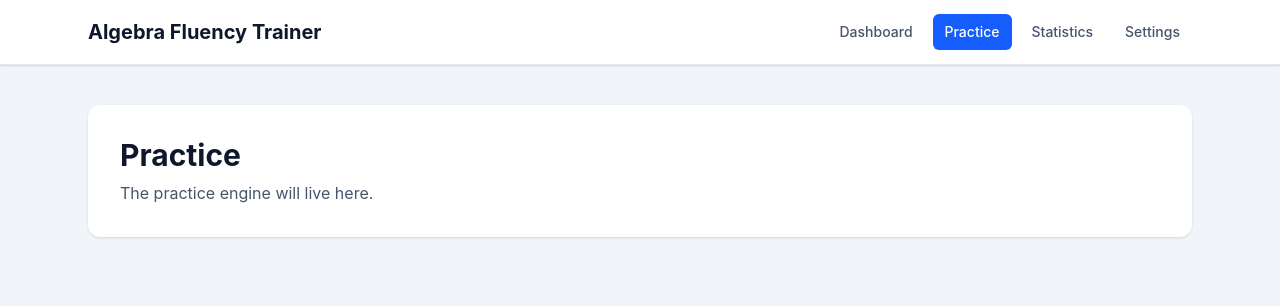
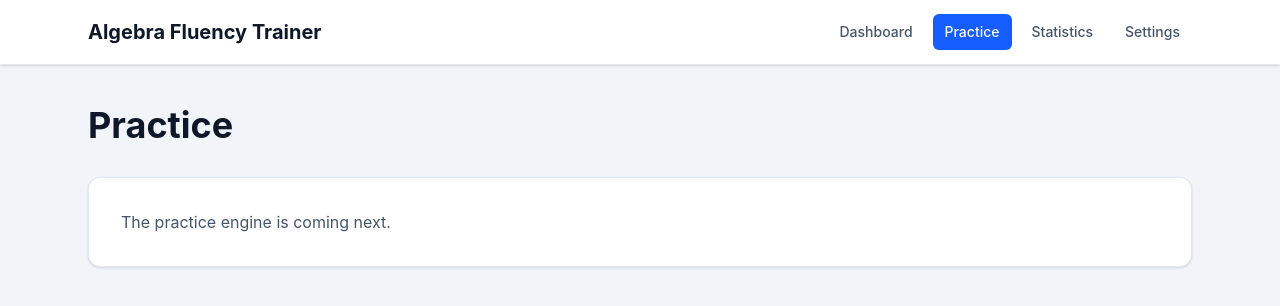
Before and after one commit to scadergit/algebra-fluency-trainer, a React (Vite) app: page /practice in a window 1280 px wide. Shown: the top 306 px of the page. Built offline with nearby package versions, Linux system fonts and the light colour scheme.

Commit message:
Build shared UI component library

```diff
--- a/src/features/dashboard/DashboardPage.tsx
+++ b/src/features/dashboard/DashboardPage.tsx
@@ -1,9 +1,12 @@
+import { Card } from "../../shared/components/Card";
+import { Page } from "../../shared/components/Page";
+
 export default function DashboardPage() {
   return (
-    <section className="rounded-xl bg-white p-8 shadow">
-      <h2 className="text-3xl font-bold">
-        Dashboard
-      </h2>
-    </section>
+    <Page title="Dashboard">
+      <Card>
+        <p>Dashboard will appear here.</p>
+      </Card>
+    </Page>
   );
 }
--- a/src/features/practice/PracticePage.tsx
+++ b/src/features/practice/PracticePage.tsx
@@ -1,13 +1,14 @@
+import { Card } from "../../shared/components/Card";
+import { Page } from "../../shared/components/Page";
+
 export default function PracticePage() {
   return (
-    <section className="rounded-xl bg-white p-8 shadow">
-      <h2 className="mb-2 text-3xl font-bold">
-        Practice
-      </h2>
-
-      <p className="text-slate-600">
-        The practice engine will live here.
-      </p>
-    </section>
+    <Page title="Practice">
+      <Card>
+        <p className="text-slate-600">
+          The practice engine is coming next.
+        </p>
+      </Card>
+    </Page>
   );
 }
--- a/src/features/settings/SettingsPage.tsx
+++ b/src/features/settings/SettingsPage.tsx
@@ -1,9 +1,12 @@
+import { Card } from "../../shared/components/Card";
+import { Page } from "../../shared/components/Page";
+
 export default function SettingsPage() {
   return (
-    <section className="rounded-xl bg-white p-8 shadow">
-      <h2 className="text-3xl font-bold">
-        Settings
-      </h2>
-    </section>
+    <Page title="Settings">
+      <Card>
+        <p>Settings will appear here.</p>
+      </Card>
+    </Page>
   );
 }
--- a/src/features/statistics/StatisticsPage.tsx
+++ b/src/features/statistics/StatisticsPage.tsx
@@ -1,9 +1,12 @@
+import { Card } from "../../shared/components/Card";
+import { Page } from "../../shared/components/Page";
+
 export default function StatisticsPage() {
   return (
-    <section className="rounded-xl bg-white p-8 shadow">
-      <h2 className="text-3xl font-bold">
-        Statistics
-      </h2>
-    </section>
+    <Page title="Statistics">
+      <Card>
+        <p>Statistics will appear here.</p>
+      </Card>
+    </Page>
   );
 }
--- /dev/null
+++ b/src/shared/components/Button.tsx
@@ -0,0 +1,31 @@
+import clsx from "clsx";
+import type { ButtonHTMLAttributes } from "react";
+
+type ButtonVariant = "primary" | "secondary";
+
+interface ButtonProps
+  extends ButtonHTMLAttributes<HTMLButtonElement> {
+  variant?: ButtonVariant;
+}
+
+export function Button({
+  children,
+  className,
+  variant = "primary",
+  ...props
+}: ButtonProps) {
+  return (
+    <button
+      className={clsx(
+        "rounded-lg px-4 py-2 font-medium transition",
+        variant === "primary"
+          ? "bg-blue-600 text-white hover:bg-blue-700"
+          : "border border-slate-300 bg-white hover:bg-slate-100",
+        className,
+      )}
+      {...props}
+    >
+      {children}
+    </button>
+  );
+}
--- /dev/null
+++ b/src/shared/components/Card.tsx
@@ -0,0 +1,13 @@
+import type { ReactNode } from "react";
+
+interface CardProps {
+  children: ReactNode;
+}
+
+export function Card({ children }: CardProps) {
+  return (
+    <div className="rounded-xl border border-slate-200 bg-white p-8 shadow-sm">
+      {children}
+    </div>
+  );
+}
--- /dev/null
+++ b/src/shared/components/Page.tsx
@@ -0,0 +1,21 @@
+import type { ReactNode } from "react";
+
+interface PageProps {
+  title: string;
+  children: ReactNode;
+}
+
+export function Page({
+  title,
+  children,
+}: PageProps) {
+  return (
+    <>
+      <h1 className="mb-8 text-4xl font-bold text-slate-900">
+        {title}
+      </h1>
+
+      {children}
+    </>
+  );
+}
```
